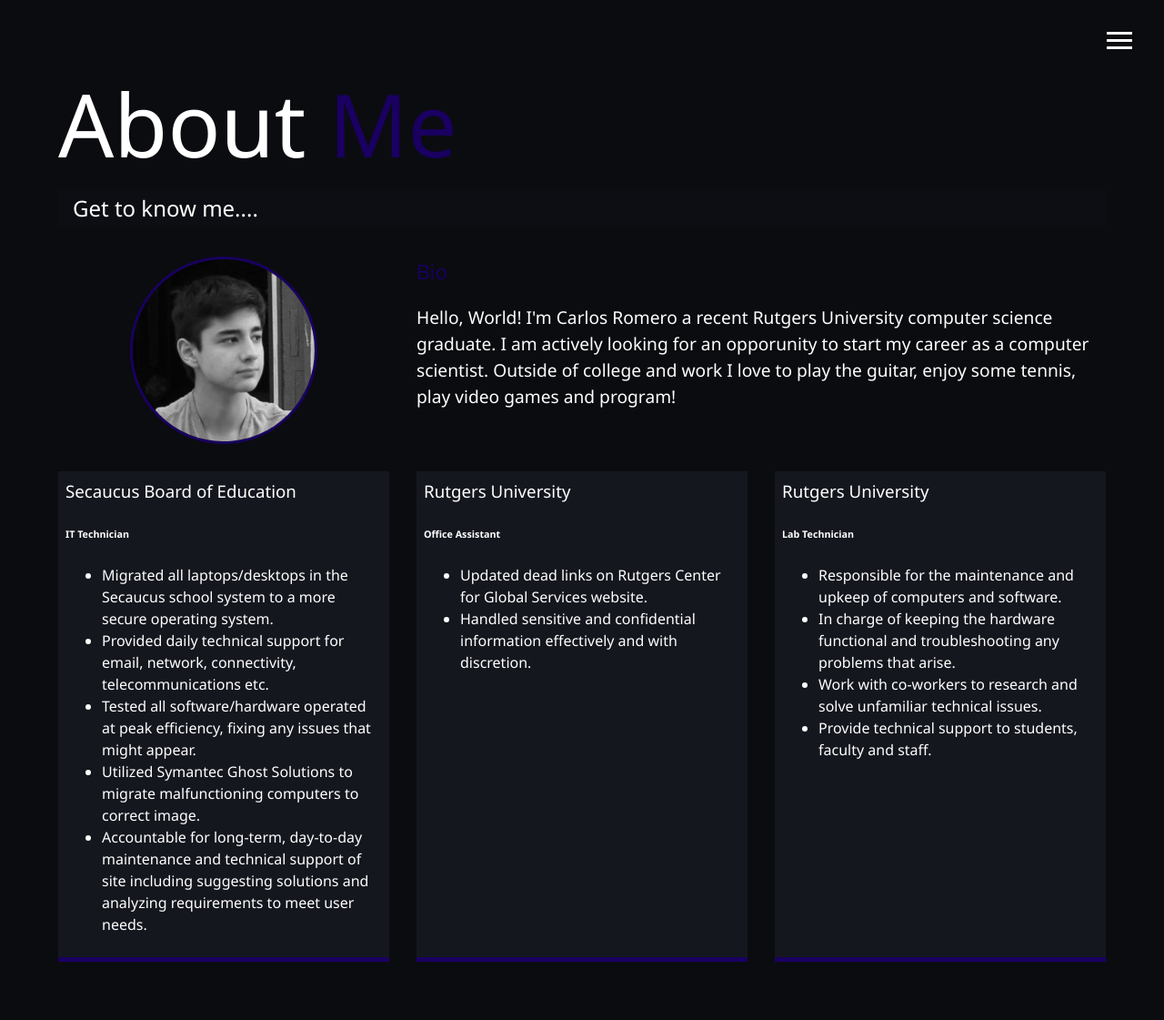
After one commit to cmr378/Portfolio, a PHP site: page /dist/about.html in a window 1280 px wide. The commit adds this page. Shown: the whole page at 91% size. Run offline with PHP 8.4, Linux system fonts and the light colour scheme; some libraries are stand-ins or nearby versions.

Commit message:
Created about me page

```diff
--- /dev/null
+++ b/dist/about.html
@@ -0,0 +1,98 @@
+<!DOCTYPE html>
+
+<html>
+<head>
+  <meta charset="utf-8">
+  <meta name = "viewport",
+  content = "width = device-width,
+  initial-scale=1.0">
+  <meta http-equiv="X-UA-Compatible"
+  content="ie-edge">
+  <script src="https://kit.fontawesome.com/de944cbc0a.js" crossorigin="anonymous"></script>
+  <link rel="stylesheet" href="css/main.css">
+  <title>About Me</title>
+</head>
+
+<body>
+  <header>
+    <div class="menu-btn">
+      <div class = "btn-line"></div>
+      <div class = "btn-line"></div>
+      <div class = "btn-line"></div>
+    </div>
+
+    <nav class ="menu">
+      <div class ="menu-branding">
+        <div class = "portrait"></div>
+      </div>
+      <ul class = "menu-nav">
+        <li class = "nav-item">
+          <a href = "/" class = "nav-link">
+            Home
+          </a>
+        </li>
+        <li class = "nav-item">
+          <a href = "/projects.html" class = "nav-link">
+            My Projects
+          </a>
+        </li>
+        <li class = "nav-item current">
+          <a href = "about.html" class = "nav-link">
+            About Me
+          </a>
+        </li>
+        <li class = "nav-item">
+          <a href = "/contact.html" class = "nav-link">
+            Contact Me
+          </a>
+        </li>
+      </ul>
+    </nav>
+  </header>
+
+  <main id = "about">
+    <h1 class ="lg-heading">
+      About <span class = "text-secondary">Me</span>
+    </h1>
+    <h2 class = "sm-heading">
+      Get to know me....
+    </h2>
+    <div class = "about-info">
+      <img src = "img/self.jpeg" class = "bio-image" alt= "Carlos Romero">
+      <div class = "bio">
+        <h3 class = "text-secondary">Bio</h3>
+        <p> Hello, World! I'm Carlos Romero a recent Rutgers University computer science graduate. I am actively looking for an opporunity to start my career as a computer scientist. Outside of college and work I love to play the guitar, enjoy some tennis, play video games and program!</p>
+      </div>
+      <div class = "job job-1">
+        <h3>Secaucus Board of Education</h3>
+        <h6> IT Technician</h6>
+        <ul class = "sboe">
+          <li>Migrated all laptops/desktops in the Secaucus school system to a more secure operating system.</li>
+          <li>Provided daily technical support for email, network, connectivity, telecommunications etc.</li>
+          <li>Tested all software/hardware operated at peak efficiency, fixing any issues that might appear.</li>
+          <li>Utilized Symantec Ghost Solutions to migrate malfunctioning computers to correct image.</li>
+          <li>Accountable for long-term, day-to-day maintenance and technical support of site including suggesting solutions and analyzing requirements to meet user needs.</li>
+        </ul>
+      </div>
+      <div class = "job job-2">
+        <h3>Rutgers University</h3>
+        <h6>Office Assistant</h6>
+        <ul class = "gaia">
+          <li>Updated dead links on Rutgers Center for Global Services website.</li>
+          <li>Handled sensitive and confidential information effectively and with discretion.</li>
+        </ul>
+      </div>
+      <div class = "job job-3">
+        <h3>Rutgers University</h3>
+        <h6>Lab Technician</h6>
+        <ul>
+          <li>Responsible for the maintenance and upkeep of computers and software.</li>
+          <li>In charge of keeping the hardware functional and troubleshooting any problems that arise.</li>
+          <li>Work with co-workers to research and solve unfamiliar technical issues.</li>
+          <li>Provide technical support to students, faculty and staff.</li>
+        </ul>
+      </div>
+    </div>
+  </main>
+</body>
+</html>
--- a/dist/css/main.css
+++ b/dist/css/main.css
@@ -59,7 +59,7 @@
       object-fit: contain;
       display: inline-block;
       background-position: center center;
-      border: solid 3px #3500D3;
+      border: solid 3px #190061;
       border-radius: 50%; }
   .menu .nav-item {
     transform: translate3d(600px, 0, 0);
@@ -67,7 +67,7 @@
     .menu .nav-item.show {
       transform: translate3d(0, 0, 0); }
     .menu .nav-item.current > a {
-      color: #3500D3; }
+      color: #190061; }
   .menu .nav-link {
     display: inline-block;
     position: relative;
@@ -79,7 +79,7 @@
     text-decoration: none;
     transition: all 0.5s ease-out; }
     .menu .nav-link:hover {
-      color: #3500D3; }
+      color: #190061; }
 
 .nav-item:nth-child(1) {
   transition-delay: 0.01s; }
@@ -93,45 +93,12 @@
 .nav-item:nth-child(4) {
   transition-delay: 0.04s; }
 
-@media screen and (max-width: 768px) {
-  main {
-    align-items: center;
-    text-align: center; }
-    main .lg-heading {
-      line-height: 1;
-      margin-bottom: 1rem; }
-  ul.menu-nav,
-  div.menu-branding {
-    float: none;
-    width: 100%;
-    min-height: 0; }
-    ul.menu-nav.show,
-    div.menu-branding.show {
-      transform: translate3d(0, 0, 0); }
-  .menu-nav {
-    height: 75vh;
-    transform: translate3d(-100%, 0, 0);
-    font-size: 24px;
-    background: #0b0c10; }
-  .menu-branding {
-    height: 25vh;
-    transform: translate3d(100%, 0, 0); }
-    .menu-branding .portrait {
-      background: url("../img/rsz_self.jpg");
-      width: 150px;
-      height: 150px;
-      background-position: center center; } }
-
-@media screen and (max-width: 500px) {
-  main#home h1 {
-    margin-top: 10vh; } }
-
 * {
   box-sizing: border-box; }
 
 body {
   background: #0b0c10;
-  color: #fff;
+  color: white;
   height: 100%;
   width: 100%;
   margin: 0;
@@ -172,19 +139,94 @@ header {
   width: 100%; }
 
 .text-secondary {
-  color: #3500D3; }
+  color: #190061; }
 
 main {
   padding: 4rem;
   height: 100%; }
   main .icons {
     margin-top: 1rem; }
-  main a {
-    padding: 0.4rem; }
-    main a:hover {
-      color: #3500D3;
-      transition: all 0.5s ease-out; }
+    main .icons a {
+      padding: 0.4rem; }
+      main .icons a:hover {
+        color: #190061;
+        transition: all 0.5s ease-out; }
   main#home {
     overflow: hidden; }
     main#home h1 {
       margin-top: 20vh; }
+
+.about-info {
+  display: grid;
+  grid-gap: 30px;
+  grid-template-areas: 'bioimage bio bio' 'job1 job2 job3';
+  grid-template-columns: repeat(3, 1fr); }
+  .about-info .bio-image {
+    grid-area: bioimage;
+    margin: auto;
+    border-radius: 50%;
+    border: #190061 3px solid; }
+  .about-info .bio {
+    grid-area: bio;
+    font-size: 1.2rem; }
+  .about-info .job-1 {
+    grid-area: job1; }
+  .about-info .job-2 {
+    grid-area: job2; }
+  .about-info .job-3 {
+    grid-area: job3; }
+  .about-info .job {
+    background: #15171f;
+    padding: 0.5rem;
+    border-bottom: #190061 5px solid; }
+
+@media screen and (min-width: 1171px) {
+  .projects {
+    grid-template-columns: repeat(4, 1fr); } }
+
+@media screen and (min-width: 769px) and (max-width: 1170px) {
+  .projects {
+    grid-template-columns: repeat(3, 1fr); } }
+
+@media screen and (max-width: 768px) {
+  main {
+    align-items: center;
+    text-align: center; }
+    main .lg-heading {
+      line-height: 1;
+      margin-bottom: 1rem; }
+  ul.menu-nav,
+  div.menu-branding {
+    float: none;
+    width: 100%;
+    min-height: 0; }
+    ul.menu-nav.show,
+    div.menu-branding.show {
+      transform: translate3d(0, 0, 0); }
+  .menu-nav {
+    height: 75vh;
+    transform: translate3d(-100%, 0, 0);
+    font-size: 24px; }
+  .menu-branding {
+    height: 25vh;
+    transform: translate3d(100%, 0, 0); }
+    .menu-branding .portrait {
+      background: url("../img/portrait_small.jpg");
+      width: 150px;
+      height: 150px; }
+  .about-info {
+    grid-template-areas: 'bioimage' 'bio' 'job1' 'job2' 'job3';
+    grid-template-columns: 1fr; }
+  .projects {
+    grid-template-columns: repeat(2, 1fr); } }
+
+@media screen and (max-width: 500px) {
+  main {
+    padding: 2rem; }
+    main #home h1 {
+      margin-top: 10vh; }
+    main .lg-heading {
+      margin-top: 1rem;
+      font-size: 5rem; }
+  .projects {
+    grid-template-columns: 1fr; } }
--- a/dist/port.html
+++ b/dist/port.html
@@ -37,7 +37,7 @@
           </a>
         </li>
         <li class = "nav-item">
-          <a href = "/about.html" class = "nav-link">
+          <a href = "about.html" class = "nav-link">
             About Me
           </a>
         </li>
--- a/scss/_config.scss
+++ b/scss/_config.scss
@@ -1,5 +1,5 @@
 $primary-color: #0b0c10;
-$secondary-color: #3500D3;
+$secondary-color: #190061;
 $show-home-image: true;
 $home-image: url('../img/b2.jpg');
 $background-opacity: 0.9;
--- a/scss/_menu.scss
+++ b/scss/_menu.scss
@@ -102,6 +102,7 @@
   }
 
   .nav-item{
+
     transform: translate3d(600px,0,0);
     @include easeOut;
     &.show{
@@ -119,7 +120,7 @@
     text-transform: uppercase;
     padding: 1rem 0;
     font-weight: 300;
-    color:white;
+    color: white;
     text-decoration: none;
     @include easeOut;
 
--- a/scss/_mobile.scss
+++ b/scss/_mobile.scss
@@ -1,58 +1,88 @@
-//wide screen
+// Widescreens
 @include mediaXL {
-
+  .projects {
+    grid-template-columns: repeat(4, 1fr);
+  }
 }
 
-//Desktop and laptops
-@include mediaLg{
-
+// Desktops & Laptops
+@include mediaLg {
+  .projects {
+    grid-template-columns: repeat(3, 1fr);
+  }
 }
 
-//Tablets and smaller laptops
+// Tablets & Small Laptops
 @include mediaMd {
-  main{
+  main {
     align-items: center;
     text-align: center;
 
-    .lg-heading{
+    .lg-heading {
       line-height: 1;
       margin-bottom: 1rem;
     }
   }
 
   ul.menu-nav,
-  div.menu-branding{
-    float:none;
-    width:100%;
+  div.menu-branding {
+    float: none;
+    width: 100%;
     min-height: 0;
 
-    &.show{
-      transform: translate3d(0,0,0);
+    &.show {
+      transform: translate3d(0, 0, 0);
     }
   }
 
-  .menu-nav{
+  .menu-nav {
     height: 75vh;
-    transform: translate3d(-100%,0,0);
+    transform: translate3d(-100%, 0, 0);
     font-size: 24px;
-    background: rgba($primary-color, 1);
   }
 
-  .menu-branding{
+  .menu-branding {
     height: 25vh;
-    transform: translate3d(100%,0,0);
-    .portrait{
-      background: url('../img/rsz_self.jpg');
+    transform: translate3d(100%, 0, 0);
+
+    .portrait {
+      background: url('../img/portrait_small.jpg');
       width: 150px;
       height: 150px;
-      background-position: center center;
     }
+  }
+
+  .about-info {
+    grid-template-areas:
+      'bioimage'
+      'bio'
+      'job1'
+      'job2'
+      'job3';
+
+    grid-template-columns: 1fr;
+  }
+
+  .projects {
+    grid-template-columns: repeat(2, 1fr);
   }
 }
 
-//Smartphones
-@include mediaSm{
-  main#home h1{
-    margin-top: 10vh;
+// Smartphones
+@include mediaSm {
+  main {
+    padding: 2rem;
+    #home h1 {
+      margin-top: 10vh;
+    }
+
+    .lg-heading {
+      margin-top:1rem;
+      font-size: 5rem;
+    }
+  }
+
+  .projects {
+    grid-template-columns: 1fr;
   }
 }
--- a/scss/main.scss
+++ b/scss/main.scss
@@ -1,6 +1,15 @@
 @import 'config';
 @import 'menu';
-@import 'mobile';
+
+//set text color
+@function set-text-color($color){
+  @if (lightness($color) > 40){
+    @return black;
+  }
+  @else{
+    @return white;
+  }
+}
 
 *{
   box-sizing: border-box;
@@ -9,7 +18,7 @@
 body{
   @include background;
   background: $primary-color;
-  color: #fff;
+  color: set-text-color($primary-color);
   height: 100%;
   width: 100%;
   margin: 0;
@@ -55,12 +64,12 @@ main{
 
   .icons {
     margin-top: 1rem;
-  }
-  a {
-    padding: 0.4rem;
-    &:hover {
-      color: $secondary-color;
-      @include easeOut;
+    a {
+      padding: 0.4rem;
+      &:hover {
+        color: $secondary-color;
+        @include easeOut;
+      }
     }
   }
   &#home{
@@ -72,3 +81,48 @@ main{
     }
   }
 }
+
+//about me page//
+
+//use grid template to map out areas to be displayed in about me page
+.about-info{
+  display:grid;
+  grid-gap: 30px;
+  grid-template-areas:
+  'bioimage bio bio'
+  'job1 job2 job3';
+  grid-template-columns: repeat(3,1fr);
+
+  .bio-image{
+    grid-area: bioimage;
+    //automatically center element within its containers
+    margin:auto;
+    border-radius: 50%;
+    border: $secondary-color 3px solid;
+  }
+
+  .bio{
+    grid-area: bio;
+    font-size: 1.2rem;
+  }
+
+  .job-1{
+    grid-area: job1;
+  }
+
+  .job-2{
+    grid-area: job2;
+  }
+
+  .job-3{
+    grid-area: job3;
+  }
+
+  .job{
+    background: lighten($primary-color,5);
+    padding:0.5rem;
+    border-bottom: $secondary-color 5px solid;
+  }
+}
+
+@import 'mobile';
```
